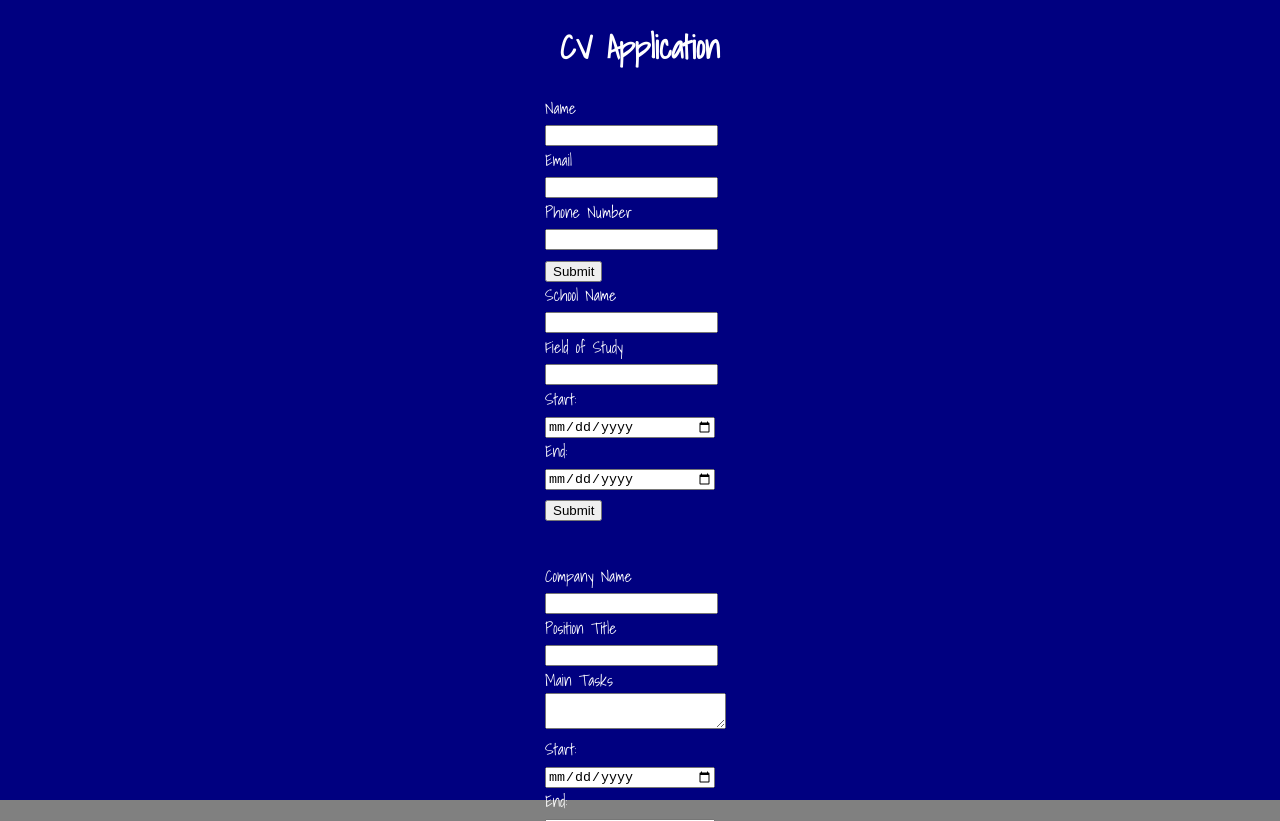
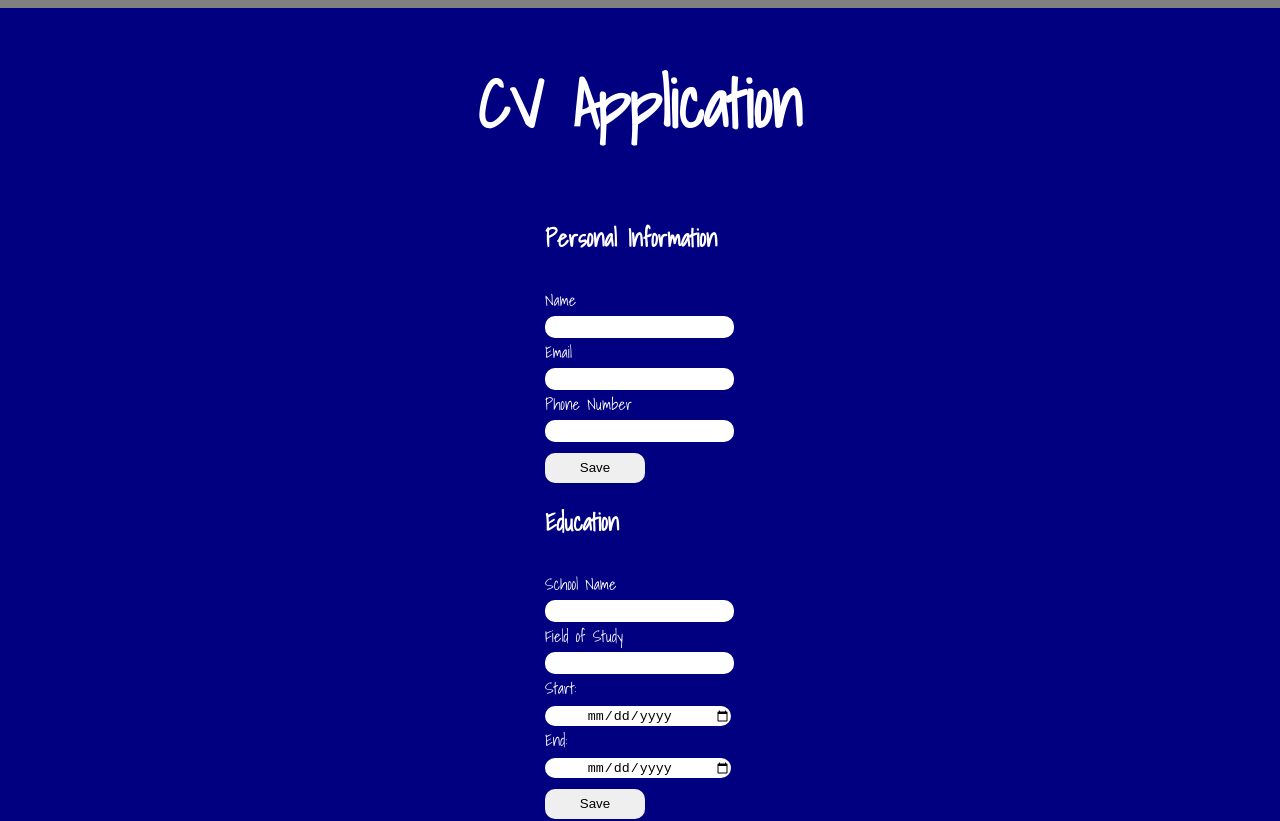
Before and after one commit to kiernans/cv-project, a React (Create React App) app: page / in a window 1280 px wide. Shown: the top 821 px of the page. Built offline with nearby package versions, Linux system fonts and the light colour scheme.

Commit message:
Add styling to input and buttons

```diff
--- a/src/App.js
+++ b/src/App.js
@@ -12,7 +12,7 @@ class App extends Component {
   render() {
     return (
       <div className="App">
-        <h1>CV Application</h1>
+        <h1 className='title'>CV Application</h1>
         <Information />
         <Education />
         <Experience />
--- a/src/components/Information.js
+++ b/src/components/Information.js
@@ -43,6 +43,7 @@ class Information extends Component {
 
         return (
             <div className='Information'>
+                <h2>Personal Information</h2>
                 <form>
                     <label>Name</label>
                     <input
@@ -71,7 +72,7 @@ class Information extends Component {
                     id='phoneInput'
                     />
                 </form>
-                <button onClick={this.handleSubmit}>Submit</button>
+                <button onClick={this.handleSubmit}>Save</button>
             </div>
         );
     };
--- a/src/components/education/Education.js
+++ b/src/components/education/Education.js
@@ -48,6 +48,7 @@ class Education extends Component {
 
         return (
             <div className="Education">
+                <h2>Education</h2>
                 <form>
                     <label>School Name</label>
                     <input
@@ -89,7 +90,7 @@ class Education extends Component {
                     max={today}
                     />
                 </form>
-                <button onClick={this.handleSubmit}>Submit</button>
+                <button onClick={this.handleSubmit}>Save</button>
 
                 <DisplayEducation schools={schools}/>
 
--- a/src/components/experience/Experience.js
+++ b/src/components/experience/Experience.js
@@ -49,6 +49,7 @@ class Experience extends Component {
 
         return (
             <div className="Experience">
+                <h2>Work Experience</h2>
                 <form>
                     <label>Company Name</label>
                     <input
@@ -99,7 +100,7 @@ class Experience extends Component {
                     max={today}
                     />
                 </form>
-                <button onClick={this.handleSubmit}>Submit</button>
+                <button onClick={this.handleSubmit}>Save</button>
 
                 <DisplayExperiences experiences={experiences}/>
 
--- a/src/styles/App.css
+++ b/src/styles/App.css
@@ -18,11 +18,26 @@ body {
     font-family: ShadowsIntoLight;
     color: white;
     background-color: navy;
-    height: 100%;
-    margin: -8px;
+    height: calc(100% + 600px);
+    padding: 0;
     width: 80rem;
 }
 
+.title {
+    font-size: 65px;
+}
+
 input {
-    width: 165px;
+    width: 185px;
+    border-radius: 10px;
+    height: 20px;
+    border: none;
+    text-align: center;
 }
+
+button {
+    width: 100px;
+    height: 30px;
+    border-radius: 10px;
+    border: none;
+}
```
